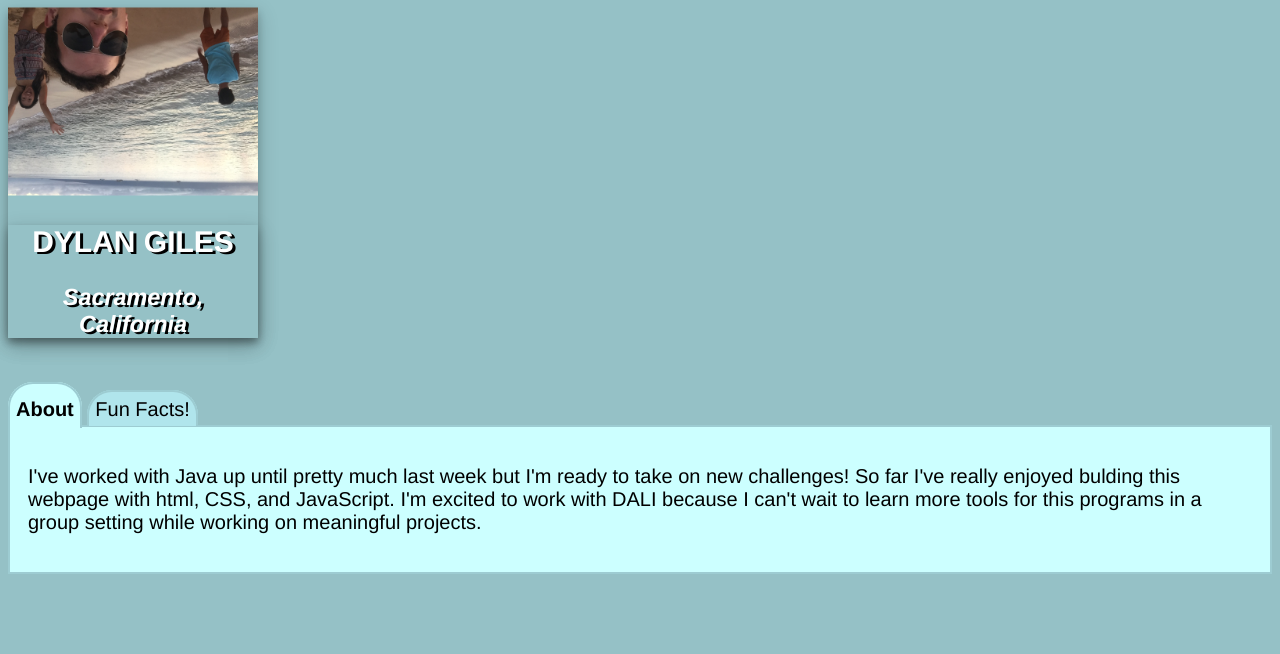
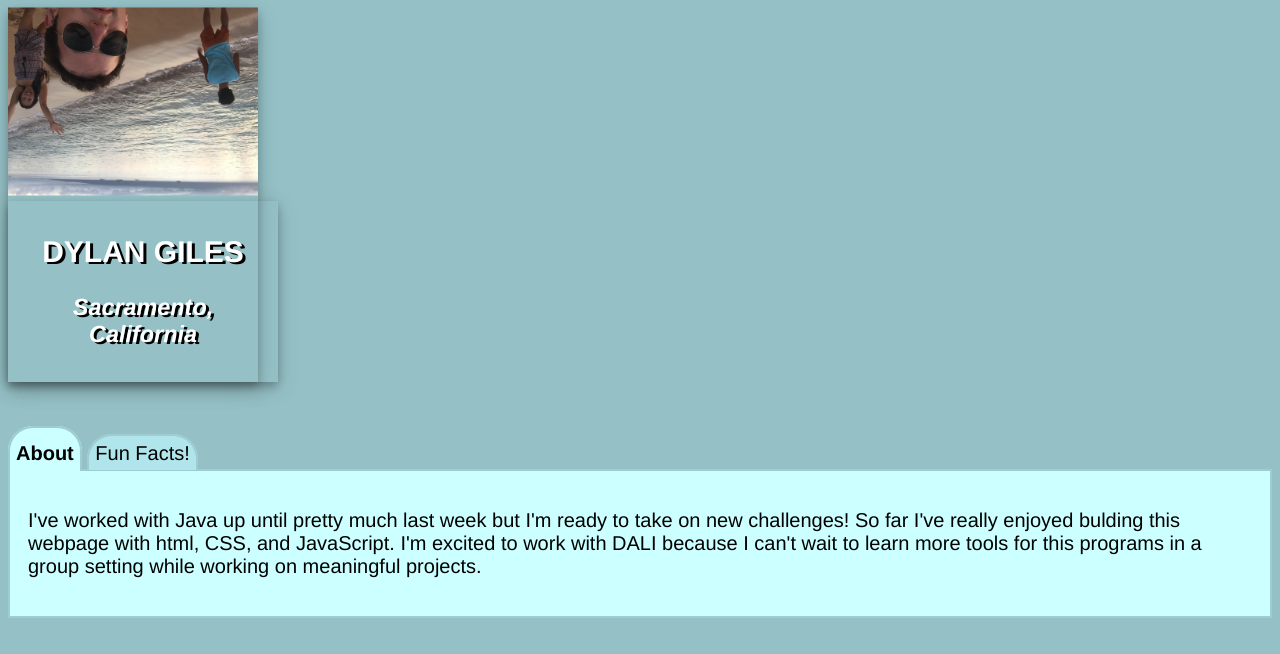
Before and after one commit to corano939/dylang.me, a plain HTML site: page index.html in a window 1280 px wide. Drawn offline with Linux system fonts and the light colour scheme.

Commit message:
Revert "removed div card"
This reverts commit 3aca1af1cb0fddc72e3fbd521e2d36d54e697f1f.

```diff
--- a/index.html
+++ b/index.html
@@ -91,7 +91,9 @@
         align-items: center;
         box-shadow: 0 4px 8px 0 rgba(0, 0, 0, 0.2), 0 6px 20px 0 rgba(0, 0, 0, 0.19);
         text-align: center; }
-
+    div.card {
+      padding: 10px;
+    }
 
 
     </style>
```
